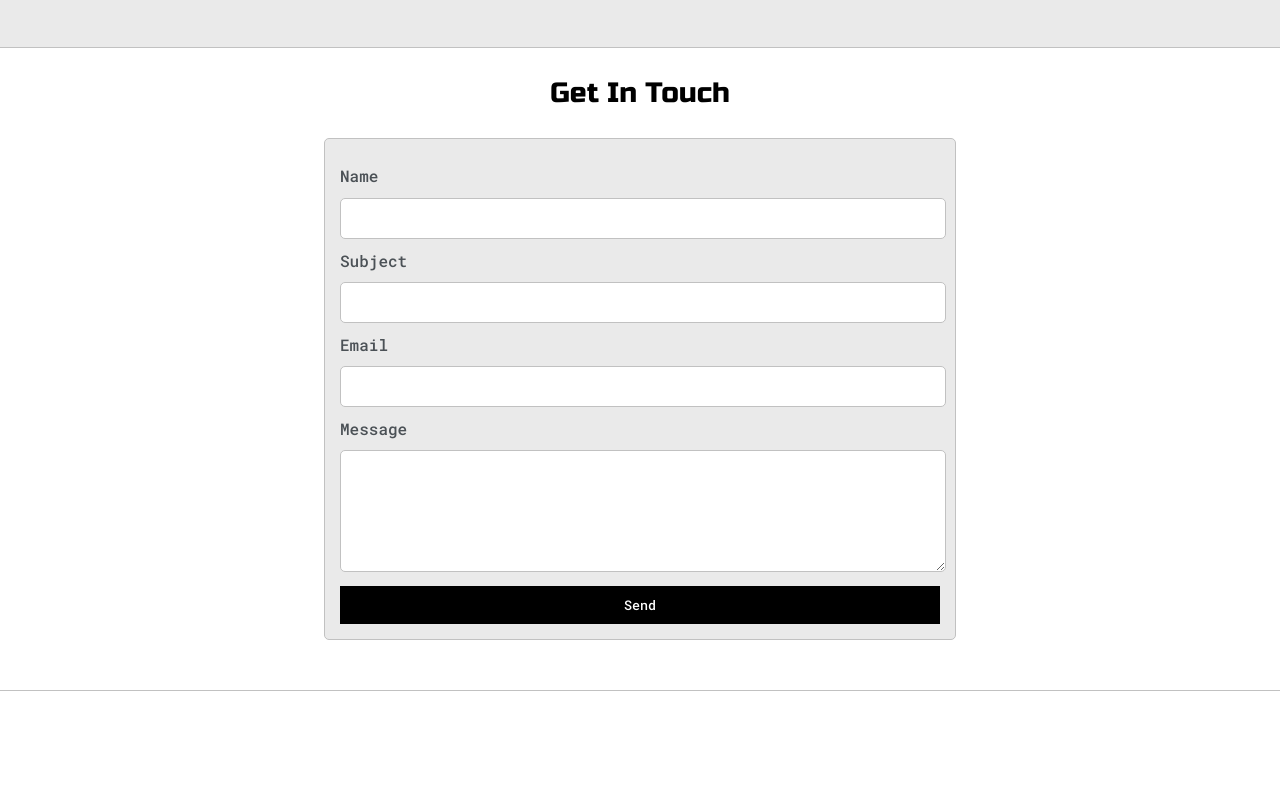
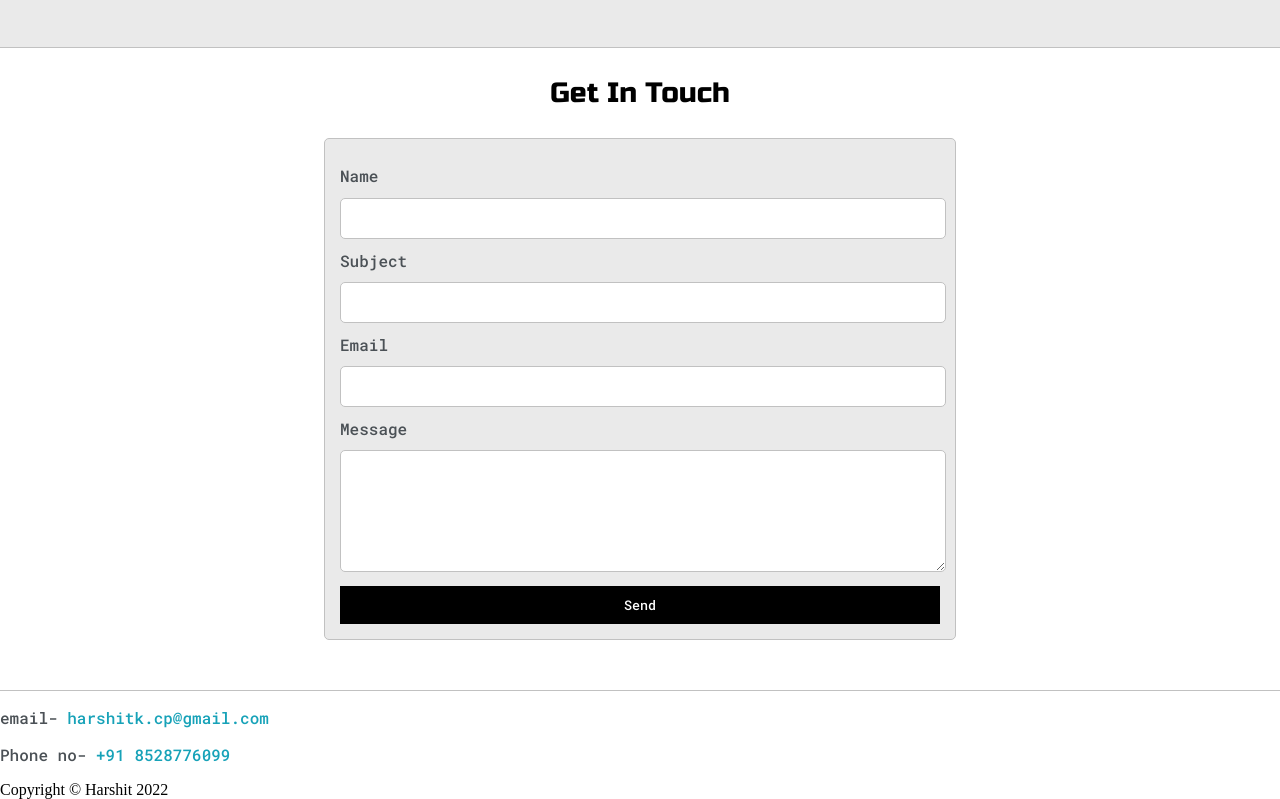
Before and after one commit to Harshitk-cp/Harshitk_Portfolio.github.io, a plain HTML site: page index.html in a window 1280 px wide. Shown: the part 1768-2567 px from the top of the page. Before the commit the page ends 2459 px from the top, so only its background shows below. Drawn offline with Linux system fonts and the light colour scheme.

Commit message:
contact edit

```diff
--- a/index.html
+++ b/index.html
@@ -194,6 +194,19 @@
 			</form>
 		</div>
 	</section>
+</div>
+<div>
+    <p>
+        email- <a href = "mailto: harshitk.cp@gmail.com">  harshitk.cp@gmail.com</a>
+    </p>
+    <p>
+        Phone no- <a href = "tel: 8318861191">  +91 8528776099</a>
+    </p>
+</div>
+</section>
+<footer>
+Copyright &copy; Harshit 2022
+</footer>
 
 	<script type="text/javascript" src="script.js"></script>
 </body>
```
